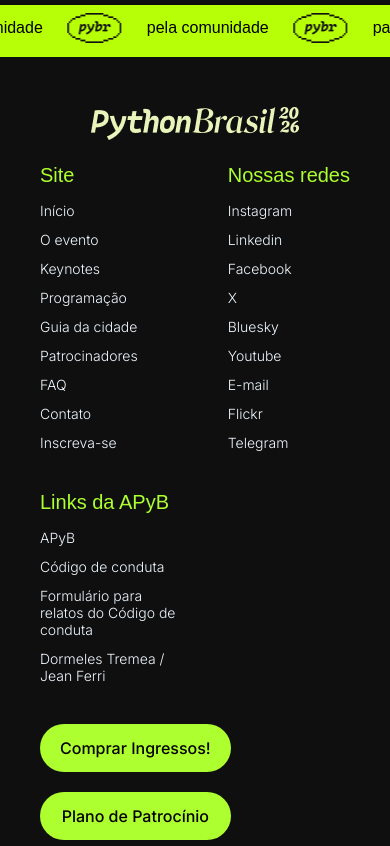
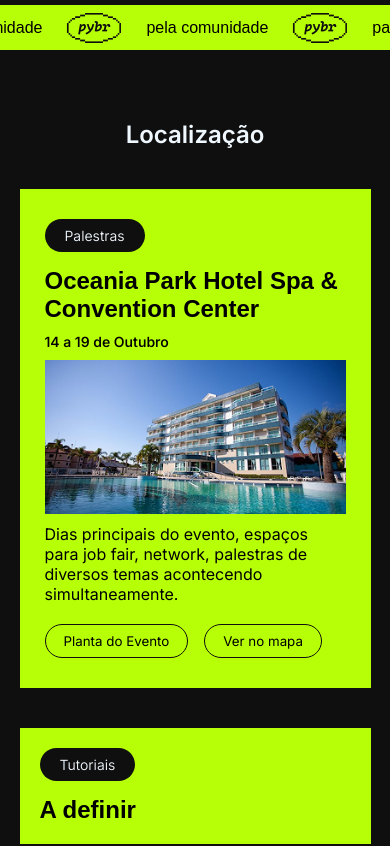
Before and after one commit to thiagodemedeiros/Site-PythonBrasil2026, a React (Vite) app: page / in a window 390 px wide. Shown: the part 2720-3566 px from the top of the page. Built offline with nearby package versions, Linux system fonts and the light colour scheme; a web font is replaced by a local one.

Commit message:
Terminando a responsividade da section 6 da home

```diff
--- a/src/pages/home/Home.tsx
+++ b/src/pages/home/Home.tsx
@@ -13,7 +13,7 @@
         {/* <Home_Section3/> */}
         <Home_Section4/>
         <Home_Section5/>
-        {/* <Home_Section6/> */}
+        <Home_Section6/>
         {/* <Home_Section7/> */}
     </>)
 }
--- a/src/pages/home/styles/Home.Section6.css
+++ b/src/pages/home/styles/Home.Section6.css
@@ -103,8 +103,9 @@
     gap: 5px;
     align-items: start;
     justify-content: center;
-    width: 35%;
-    max-width: 340px;
+    min-width: 400px;
+    width: 28%;
+    max-width: 400px;
     padding: 20px;
 
     background-color: #b7ff06;
@@ -136,3 +137,20 @@
     align-self: baseline;
     background-color: #b7ff06;
 }
+
+@media (max-width : 520px) {
+    .Home_Section6_localizacao_cards_Palestras {
+        min-width: 180px;
+        width: 100%;
+        max-width: 380px;
+        padding: 30px 25px;
+    }
+
+    .Home_Section6_localizacao_cards_Tutoriais,
+    .Home_Section6_localizacao_cards_Sprints {
+        min-width: 180px;
+        width: 100%;
+        max-width: 380px;
+        padding: 20px;
+    }
+}
```
